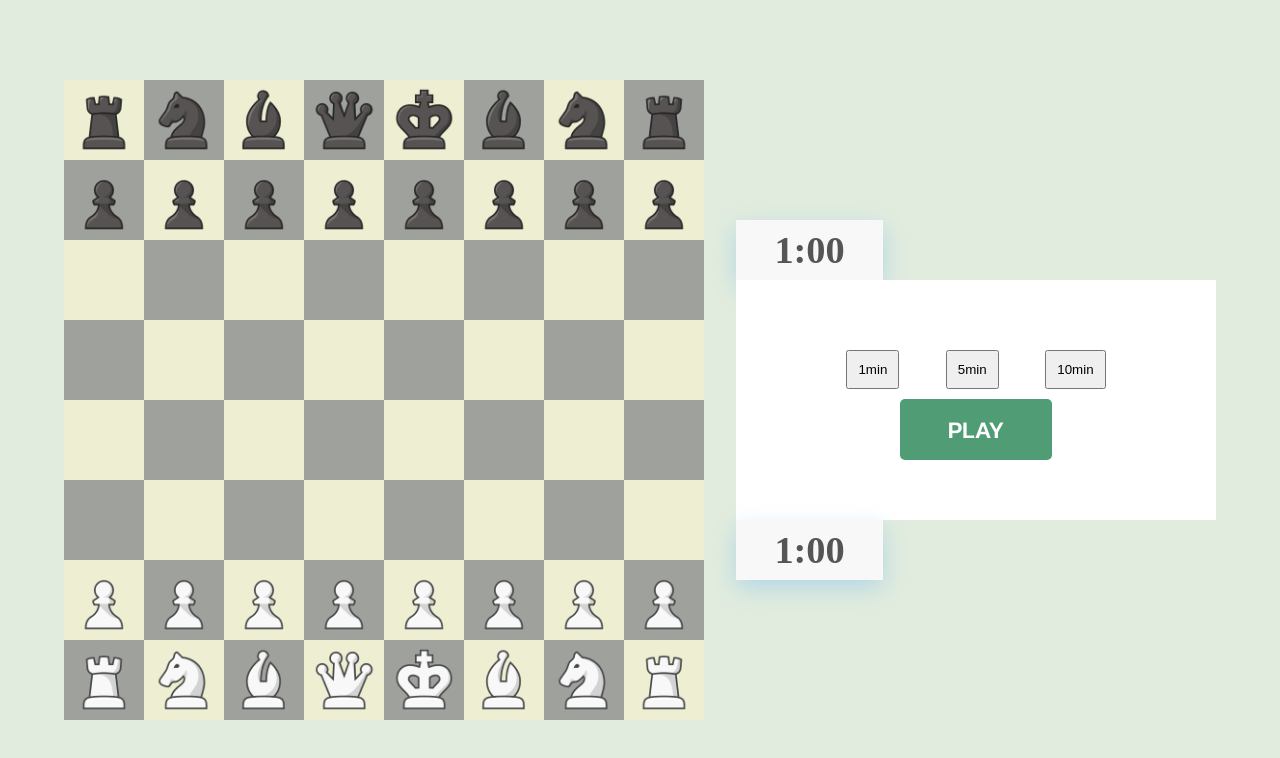
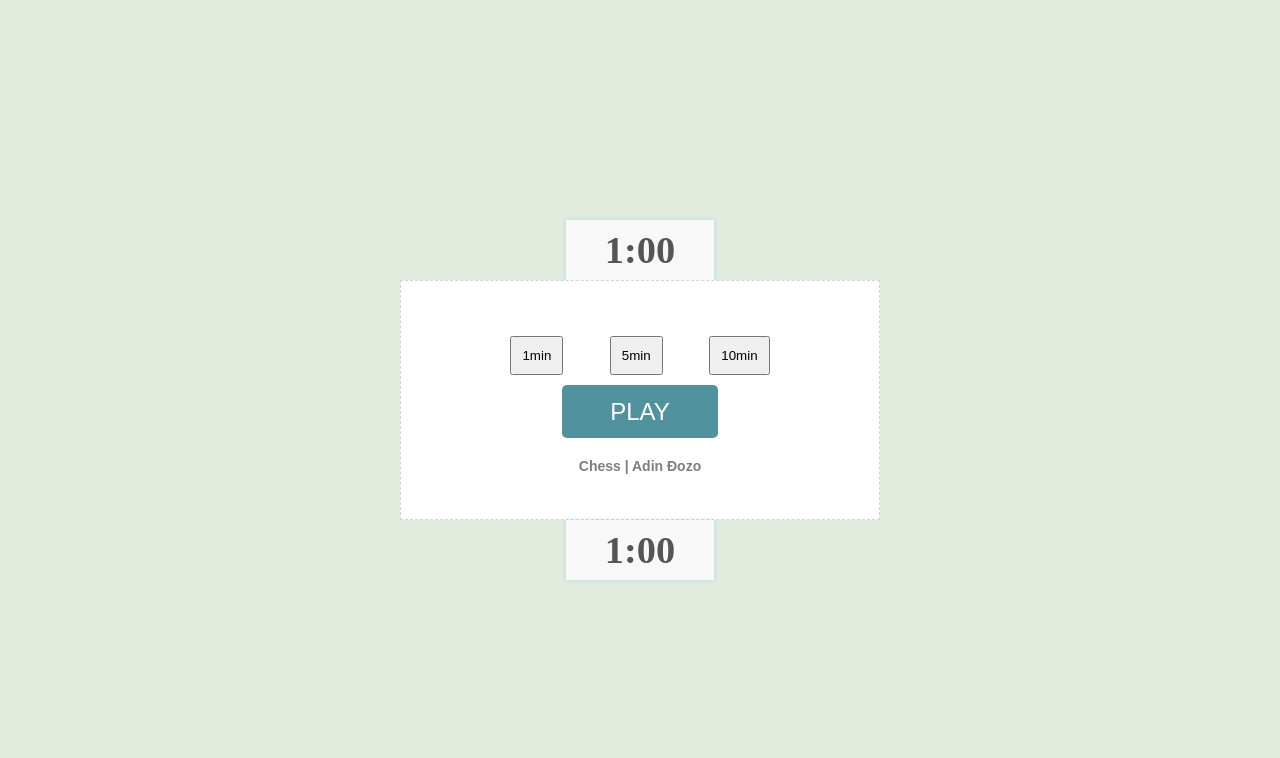
Before and after one commit to adindozo/react-chess, a React app: page / in a window 1280 px wide. Built offline with nearby package versions, Linux system fonts and the light colour scheme.

Commit message:
UX changes

```diff
--- a/src/Board.css
+++ b/src/Board.css
@@ -1,4 +1,4 @@
-@import url('https://fonts.googleapis.com/css2?family=Kanit:wght@500&display=swap');* {
+* {
   margin: 0;
   padding: 0;
   box-sizing: border-box;
@@ -21,8 +21,8 @@
 aside{
   display: flex;
   flex-direction: column;
-  align-items: flex-start;
-  margin-left: 2rem;
+  align-items: center;
+
 }
 
 .menu{
@@ -35,6 +35,7 @@ aside{
   justify-content: center;
   padding: .6rem;
   font-family: 'Kanit', sans-serif;
+  border: 1px dashed rgba(51, 51, 51, 0.212);
 }
 
 .custom-game{
@@ -73,7 +74,7 @@ aside{
   color: #fff;
   font-size: 1.5rem;
   padding: .8rem 3rem;
-  background: rgb(80, 157, 117);
+  background: rgb(80, 146, 157);
   border-radius: 5px;
   border: none;
   cursor: pointer;
@@ -81,7 +82,8 @@ aside{
 }
 
 .timer{
-  box-shadow: rgba(0, 128, 255, 0.2) 0px 8px 24px;
+    width: 100%;
+  box-shadow: rgba(0, 128, 255, 0.2) 0px 0px 5px;
   background: rgb(248, 248, 248);
   padding: .5rem 2.4rem;
   color: #555;
@@ -147,14 +149,13 @@ table {
   margin: 0 auto;
   font-size: 0.9em;
   max-width: 400px;
-  border-radius: 5px 5px 0 0;
   overflow: hidden;
   box-shadow: 0 0 20px rgba(0, 0, 0, 0.15);
   width:100%;
 }
 
 table thead tr {
-  background-color: #009879;
+  background-color: #333;
   color: #ffffff;
   text-align: left;
   font-weight: bold;
@@ -174,12 +175,12 @@ table tr:nth-of-type(even) {
 }
 
 table tr:last-of-type {
-  border-bottom: 2px solid #009879;
+  border-bottom: 2px solid #000000;
 }
 
 table tr.active-row {
   font-weight: bold;
-  color: #009879;
+  color: #000000;
 }
 
 #table-wrapper {
@@ -193,6 +194,13 @@ table tr.active-row {
 }
 #table-scroll::-webkit-scrollbar {
   display: none;
+}
+
+.credits{
+    opacity: .5;
+    text-align: right;
+    font-size: 14px;
+    margin-top: 20px;
 }
 
 
--- a/src/components/App.js
+++ b/src/components/App.js
@@ -30,8 +30,6 @@ function App() {
 
     return (
         <div className="container">
-            <Board game={game} gameStart={gameStart} />
-
             <aside>
                 <PieceCemetery player = {player_black} />
                 <PlayerTimer player={player_black} className="player-black"/>
@@ -47,6 +45,7 @@ function App() {
                 <PlayerTimer player={player_white} className="player-white"/>
                 <PieceCemetery player = {player_white} />
             </aside>
+            {gameStart ? <Board game={game} gameStart={gameStart} />:''/*show board only if game started*/}
         </div>
     )
 }
--- a/src/components/UI-Stuff/GameOptions.js
+++ b/src/components/UI-Stuff/GameOptions.js
@@ -5,6 +5,7 @@ const gameTypes = [60, 300, 600]
 export default function GameOptions({ gameType, setGameType, startButton }) {
     return (
         <div className="custom-game">
+
             <div className="games">
                 <button onClick={() => setGameType(gameTypes[0])}>1min</button>
                 <button onClick={() => setGameType(gameTypes[1])}>5min</button>
@@ -12,6 +13,7 @@ export default function GameOptions({ gameType, setGameType, startButton }) {
 
             </div>
             <button className="btn-start" onClick={() => startButton()}>PLAY</button>
+            <h1 className='credits'>Chess | Adin Đozo</h1>
         </div>
     )
 }
```
